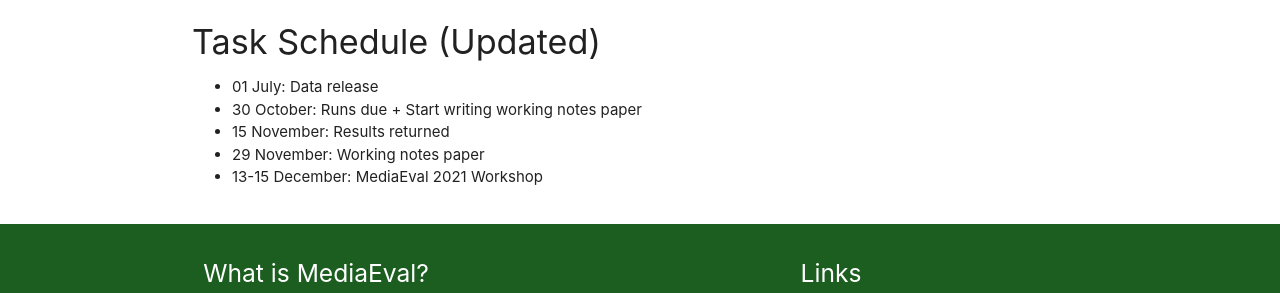
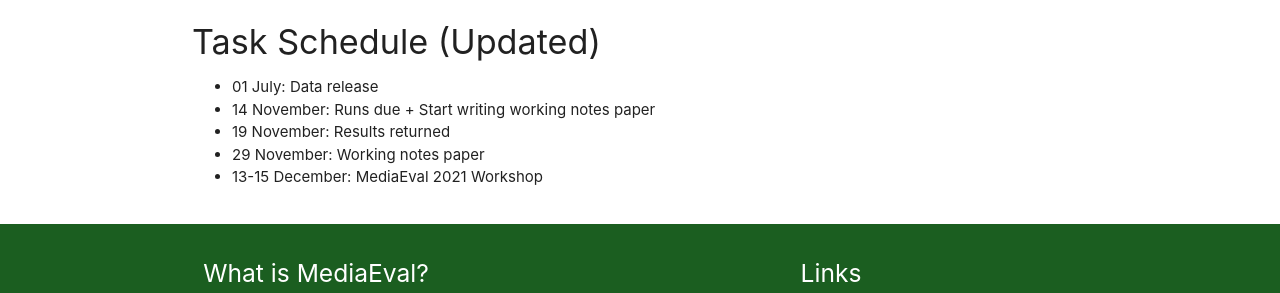
Before and after one commit to multimediaeval/multimediaeval.github.io, a Jekyll site: the page built from _editions/2021/tasks/wellbeing.md, in a window 1280 px wide and 900 px high, scrolled down 3499 px. Shown: the part 363-656 px from the top of the window. Built offline with Jekyll 4.4.1, drawn with Linux system fonts in a browser that asks for light colours.

Commit message:
Update wellbeing.md

```diff
--- a/_editions/2021/tasks/wellbeing.md
+++ b/_editions/2021/tasks/wellbeing.md
@@ -100,8 +100,8 @@
 
 #### Task Schedule (Updated)
 * 01 July: Data release <!-- # Replace XX with your date. We suggest setting the date in June-July-->
-* 30 October: Runs due + Start writing working notes paper <!-- # Replace XX with your date. We suggest setting enough time in order to have enough time to assess and return the results by the Results returned deadline-->
-* 15 November: Results returned  <!-- Replace XX with your date. Latest possible should be 15 November-->
+* 14 November: Runs due + Start writing working notes paper <!-- # Replace XX with your date. We suggest setting enough time in order to have enough time to assess and return the results by the Results returned deadline-->
+* 19 November: Results returned  <!-- Replace XX with your date. Latest possible should be 15 November-->
 * 29 November: Working notes paper  <!-- Fixed. Please do not change. Exact date to be decided-->
 * 13-15 December: MediaEval 2021 Workshop <!-- Fixed. Please do not change. Exact date to be decided-->
 
```
